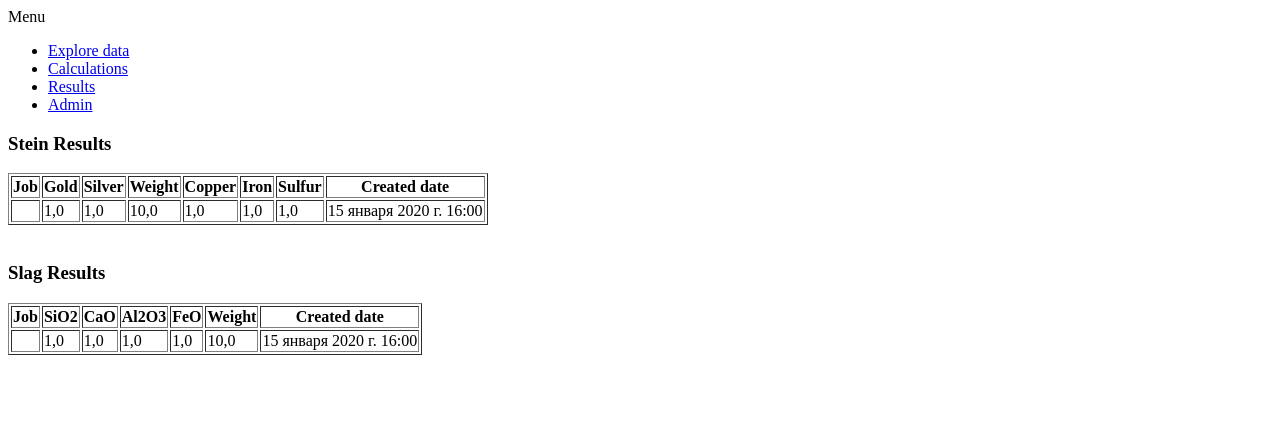
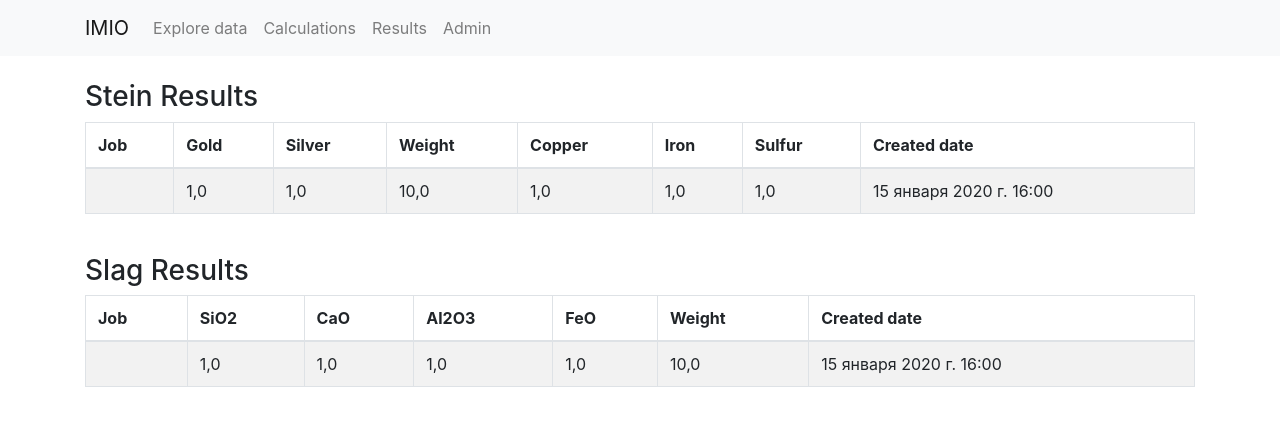
Before and after one commit to Nurtugang/imio_webapp, a Django app: page /results/all/ in a window 1280 px wide. Shown: the top 426 px of the page. Run offline with Django 5.2, Linux system fonts and the light colour scheme; tables that the repository leaves empty hold one stand-in row (values such as "Sample post"); data that the repository does not hold is empty; some libraries are stand-ins or nearby versions.

Commit message:
Frontend design

```diff
--- a/core/templates/base.html
+++ b/core/templates/base.html
@@ -2,15 +2,34 @@
 I've created this(base.html) main template
 In short, all stuff that you will write here, will appear in any HTML file
 As an example, I've made an menu to navigating through the website-->
-<div>
-    <p>Menu</p>
-    <ul>
-        <li><a href="{% url 'materials_crud' %}">Explore data</a></li>
-        <li><a href="{% url 'materials_calculate' %}">Calculations</a></li>
-        <li><a href="{% url 'show_all_results' %}">Results</a></li>
-        <li><a href="{% url 'admin:index' %}" target="_blank">Admin</a></li>
-    </ul>
-</div>
+<html lang="en">
+<head>
+    <meta charset="UTF-8">
+    <meta name="viewport" content="width=device-width, initial-scale=1, shrink-to-fit=no">
+    <title>IMIO</title>
+
+    <!-- Bootstrap CSS -->
+    <link rel="stylesheet" href="https://stackpath.bootstrapcdn.com/bootstrap/4.3.1/css/bootstrap.min.css">
+
+</head>
+<body>
+
+    <nav class="navbar navbar-expand-lg navbar-light bg-light">
+        <div class="container">
+          <a class="navbar-brand" href="#">IMIO</a>
+          <button class="navbar-toggler" type="button" data-toggle="collapse" data-target="#navbarNav" aria-controls="navbarNav" aria-expanded="false" aria-label="Toggle navigation">
+            <span class="navbar-toggler-icon"></span>
+          </button>
+          <div class="collapse navbar-collapse" id="navbarNav">
+            <ul class="navbar-nav">
+              <li class="nav-item"><a class="nav-link" href="{% url 'materials_crud' %}">Explore data</a></li>
+              <li class="nav-item"><a class="nav-link" href="{% url 'materials_calculate' %}">Calculations</a></li>
+              <li class="nav-item"><a class="nav-link" href="{% url 'show_all_results' %}">Results</a></li>
+              <li class="nav-item"><a class="nav-link" href="{% url 'admin:index' %}" target="_blank">Admin</a></li>
+            </ul>
+          </div>
+        </div>
+      </nav>
 {% block content %}
 
 <!-- And unique content of every HTML, should be inside this "block content"-->
--- a/core/templates/calculation_results.html
+++ b/core/templates/calculation_results.html
@@ -1,9 +1,11 @@
 {% extends 'base.html' %} <!--In order to inherit template(base.html) file, you need to write this command at the 1st line of your HTML-code-->
 {% block content %} <!-- Inside "block content there are unique content for this page" -->
+<div class="container mt-4">
 
 <!-- Stein Results Table -->
 <h3>Stein Results</h3>
-<table border="1">
+<div class="table-responsive">
+    <table class="table table-hover table-striped table-bordered">
     <thead>
         <tr>
             <th>Job</th>
@@ -31,13 +33,15 @@
         {% endfor %}
     </tbody>
 </table>
+</div>
 
 <br>
 
 <!-- Slag Results Table -->
 <h3>Slag Results</h3>
-<table border="1">
-    <thead>
+<div class="table-responsive">
+    <table class="table table-hover table-striped table-bordered">
+        <thead>
         <tr>
             <th>Job</th>
             <th>SiO2</th>
@@ -62,5 +66,6 @@
         {% endfor %}
     </tbody>
 </table>
+</div>
 
 {% endblock content %}
```
Also changed, not shown: core/templates/materials_crud.html (+17 -7 lines), core/templates/materials_selection.html (+8 -3 lines), 1 other file.
